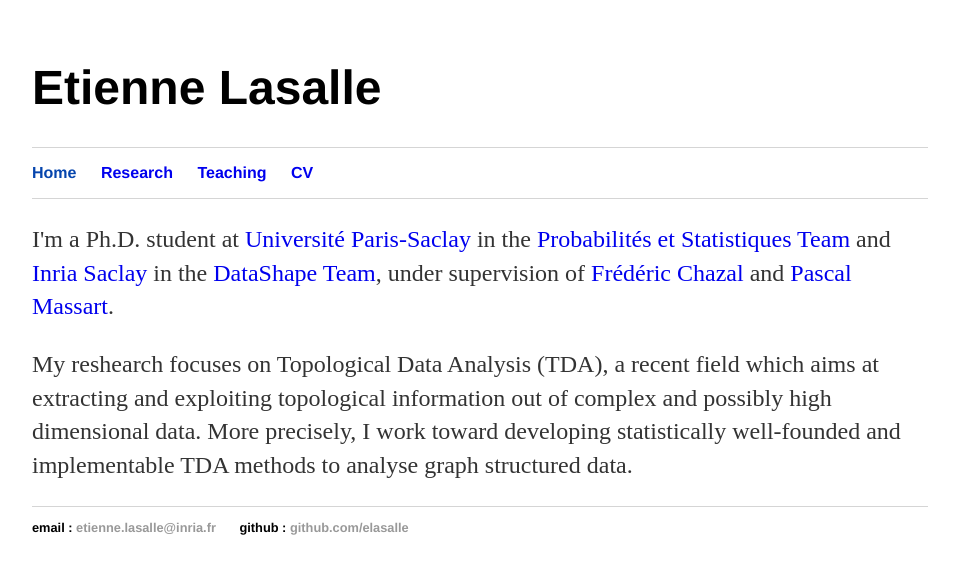
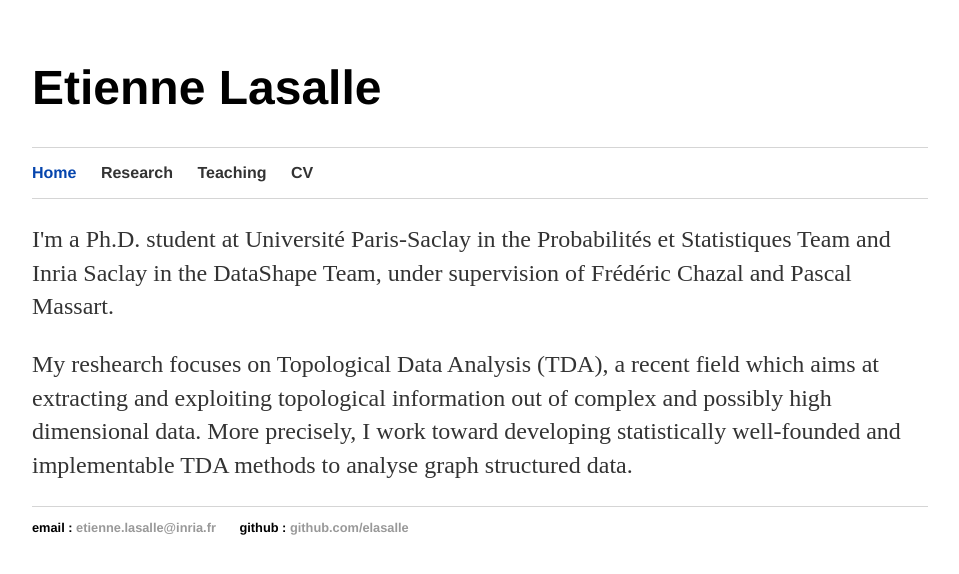
Before and after one commit to elasalle/elasalle.github.io, a Jekyll site: the page built from index.html, in a window 1280 px wide. Shown: the top 574 px of the page, without its empty margins (160-1119 px from the left). Built offline with Jekyll 4.4.1, drawn with Linux system fonts in a browser that asks for light colours.

Commit message:
Update main.css

```diff
--- a/css/main.css
+++ b/css/main.css
@@ -17,7 +17,7 @@ nav ul li, footer ul li {
     margin-right: 20px;
 }
 
-a {text-decoration: none;}
+a {text-decoration: none; color: #333;}
 a.blue {color: #0645AD;}
 a.grey {color: #999999;}
 
```
